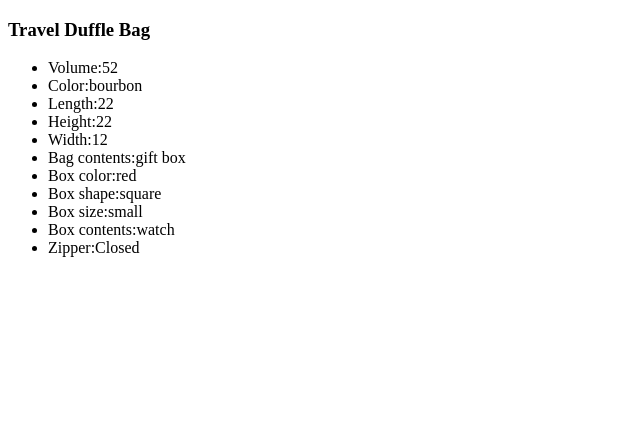
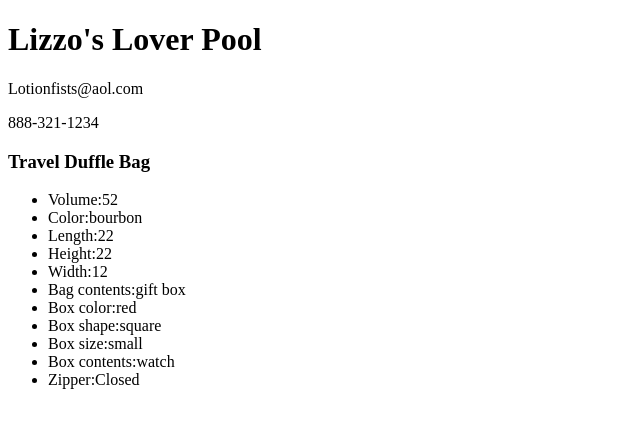
Before and after one commit to Adunda13/javascriptBrothers, a plain HTML site: page Lesson Two/index.html in a window 1280 px wide. Shown: the whole page, without its empty margins (0-640 px from the left). Drawn offline with Linux system fonts and the light colour scheme.

Commit message:
git commit

```diff
--- a/Lesson Two/index.html
+++ b/Lesson Two/index.html
@@ -7,5 +7,9 @@
     <script type="module" src="travelBag.js"></script>
     <script type="module" src="script.js"></script>
   </head>
-  <body></body>
+  <body>
+      <h1>Lizzo's Lover Pool</h1>
+      <p>Lotionfists@aol.com</p>
+      <p>888-321-1234</p>
+  </body>
 </html>
```
